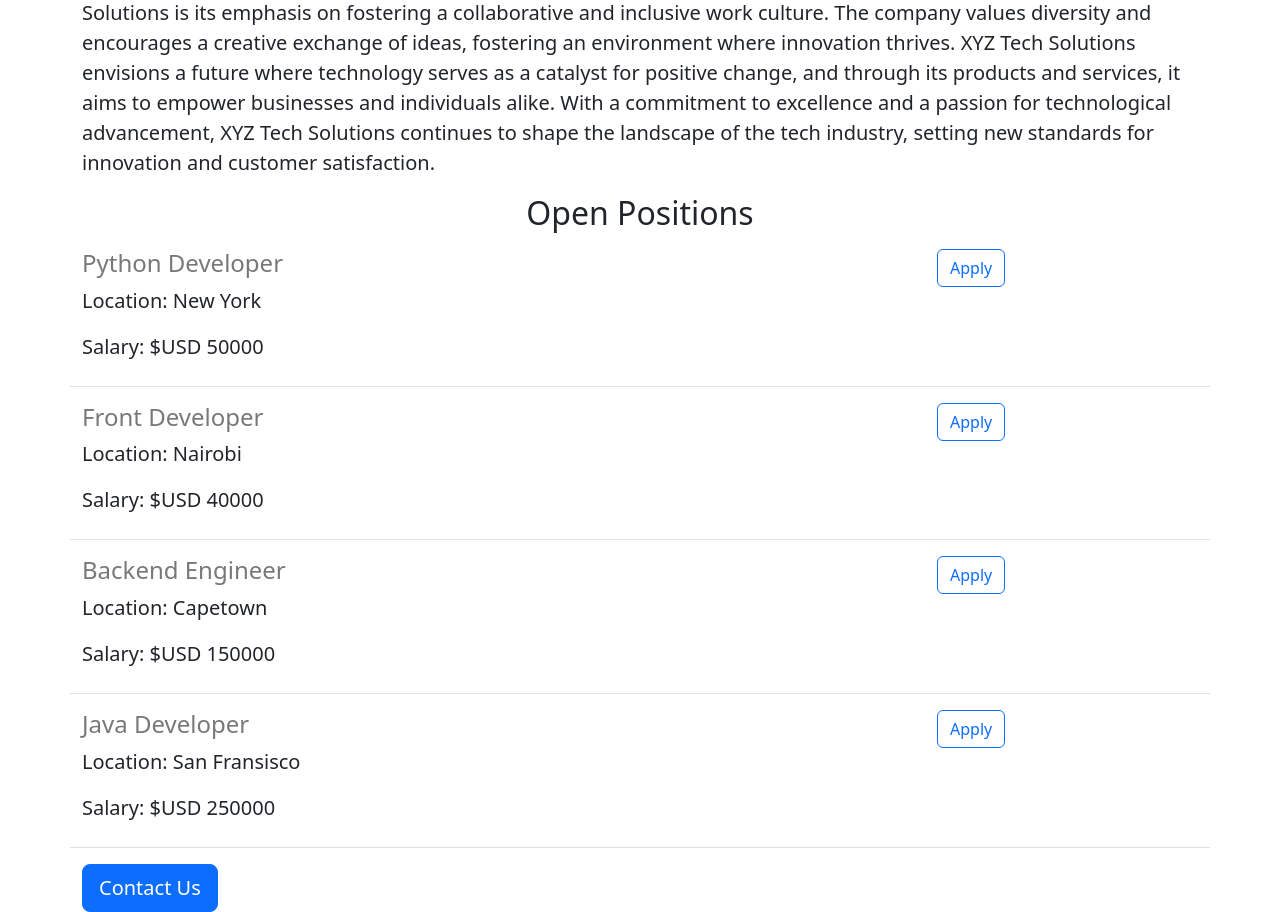
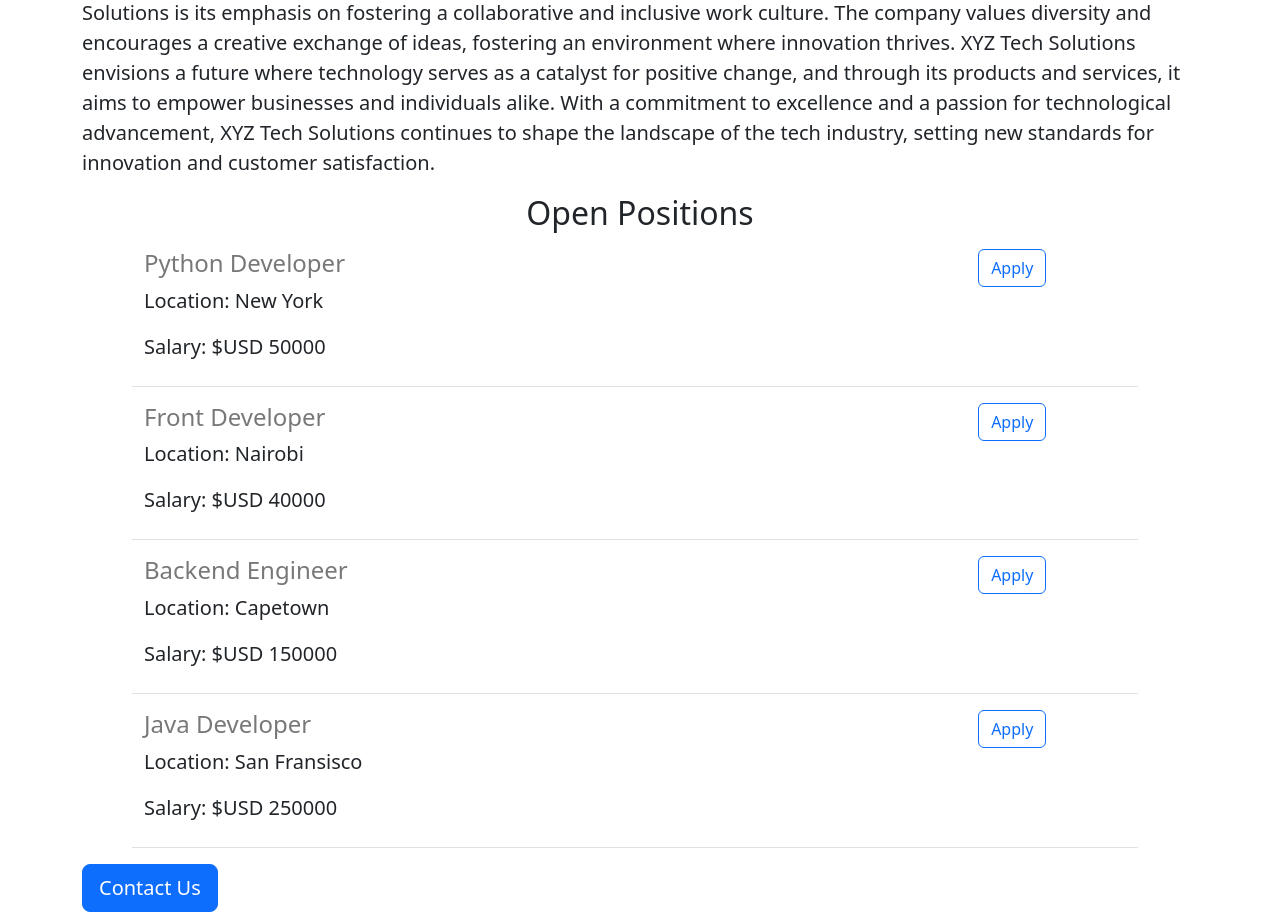
Before and after one commit to danielobare/daniel-obare-careers-website, a Flask app: page / in a window 1280 px wide. Shown: the part 692-1604 px from the top of the page. Run offline with Flask 3, Linux system fonts and the light colour scheme.

Commit message:
open listings positioning on the screen in different screens

```diff
--- a/templates/jobitem.html
+++ b/templates/jobitem.html
@@ -1,4 +1,4 @@
-<div style="margin-bottom: 16px; padding-bottom: 8px" class="border-bottom row">
+<div style="margin-bottom: 16px; padding-bottom: 8px; margin-left: 50px; margin-right: 60px" class="border-bottom row">
   <div class="col-9">
     <h4 margin-bottom: 4px style="color:rgb(120,120,120)">
       {{job['title']}}
@@ -12,7 +12,7 @@
     </div>
     {% endif %}
   </div>
-    <div class="col-3">
-      <button type="button" class="btn btn-outline-primary">Apply</button>
+    <div class="col-3" style="text-align: center">
+      <button type="button" class="btn btn-outline-primary ">Apply</button>
     </div>
 </div>
```
